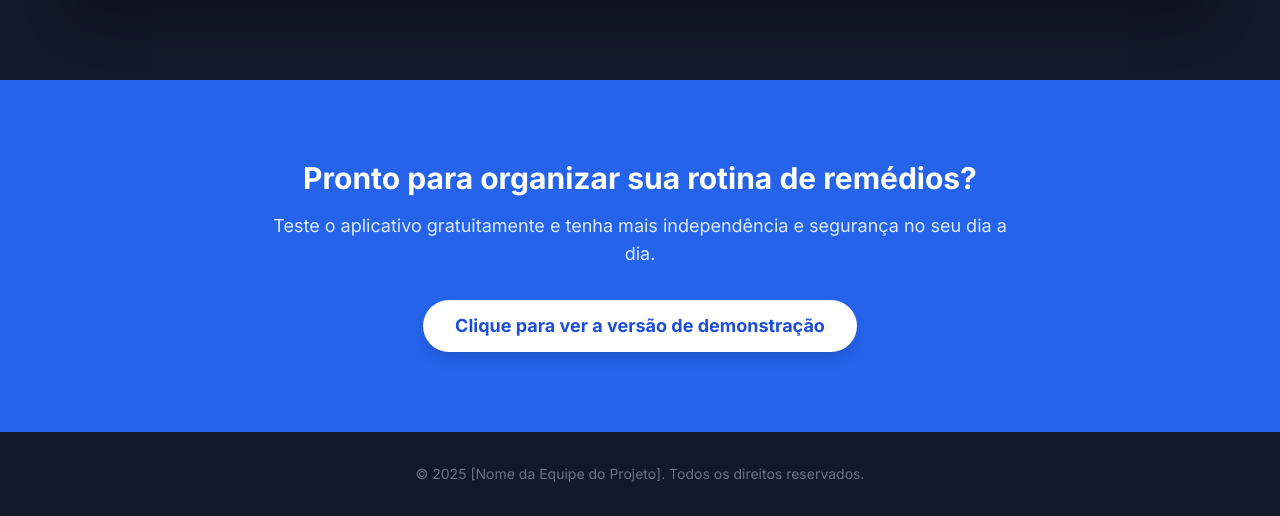
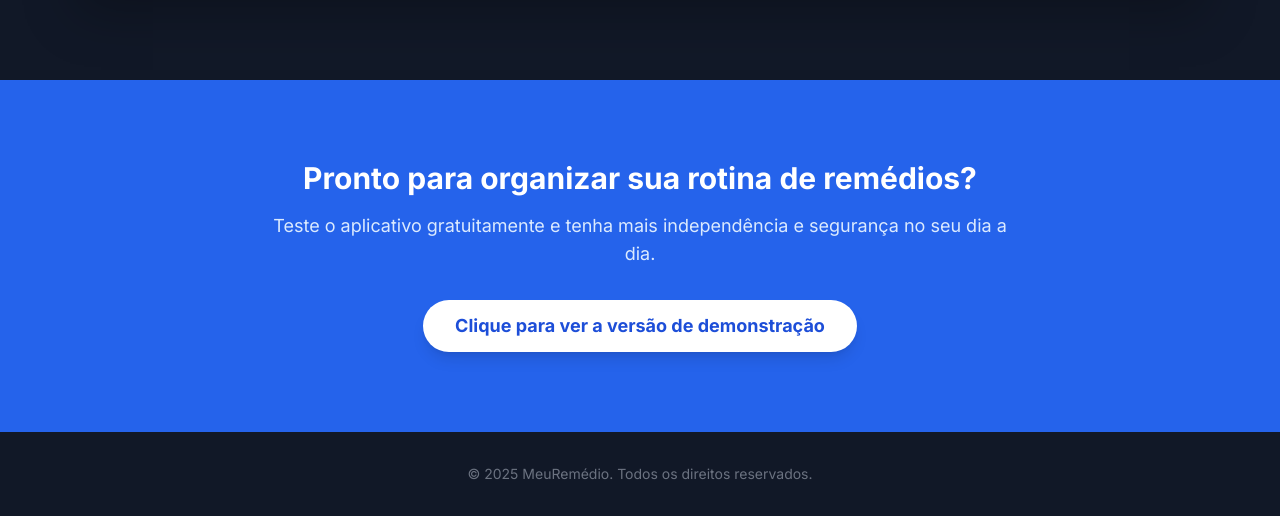
Before and after one commit to jossnts/download-meu-remedio, a plain HTML site: page index.html in a window 1280 px wide. Shown: the part 2153-2669 px from the top of the page. Drawn offline with nearby package versions, Linux system fonts and the light colour scheme.

Commit message:
Update index.html

```diff
--- a/index.html
+++ b/index.html
@@ -175,7 +175,7 @@
     <footer class="py-8 bg-gray-900 text-center">
         <div class="container mx-auto px-6">
             <p class="text-gray-500 text-sm">
-                © 2025 [Nome da Equipe do Projeto]. Todos os direitos reservados.
+                © 2025 MeuRemédio. Todos os direitos reservados.
             </p>
         </div>
     </footer>
```
